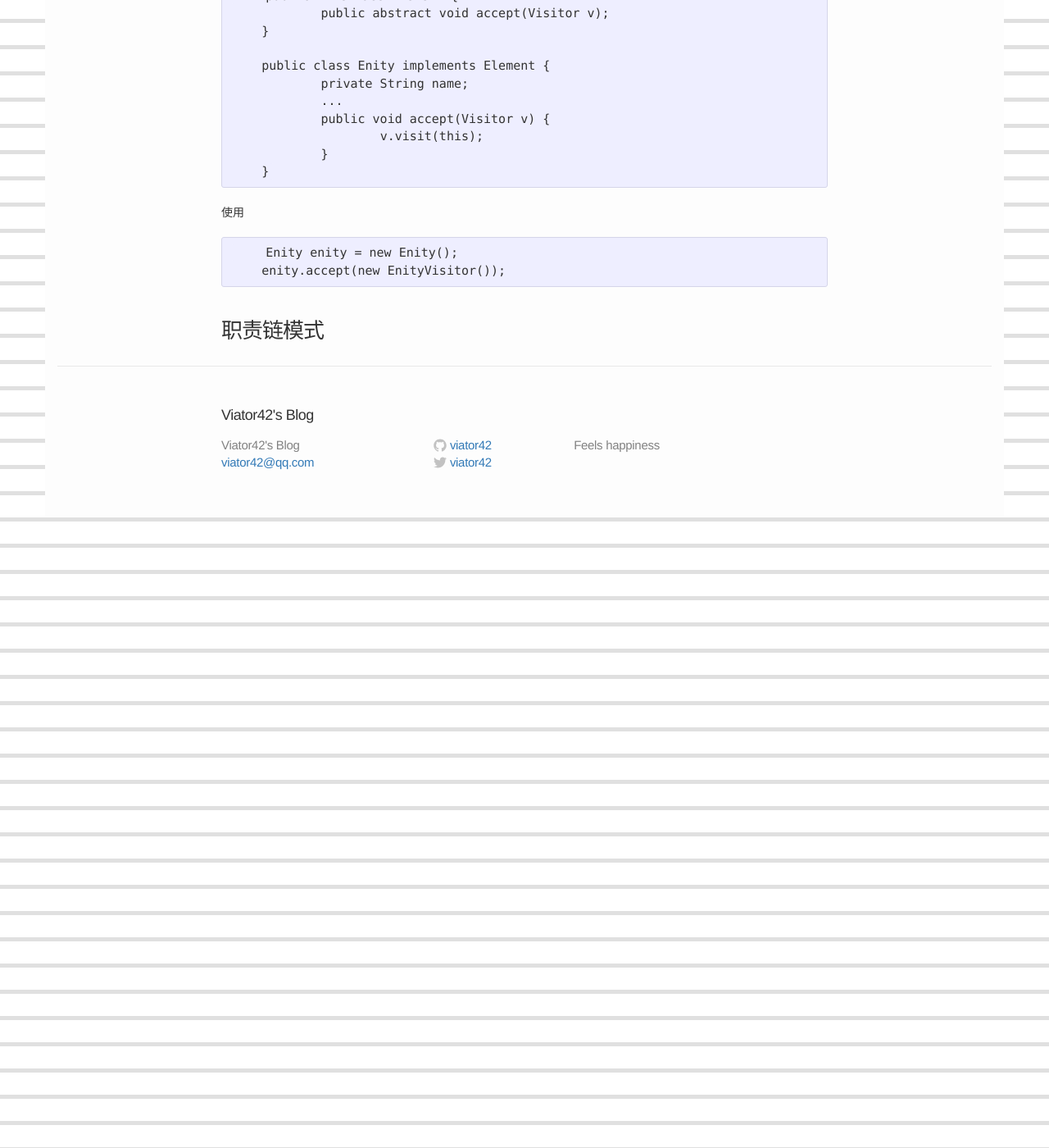
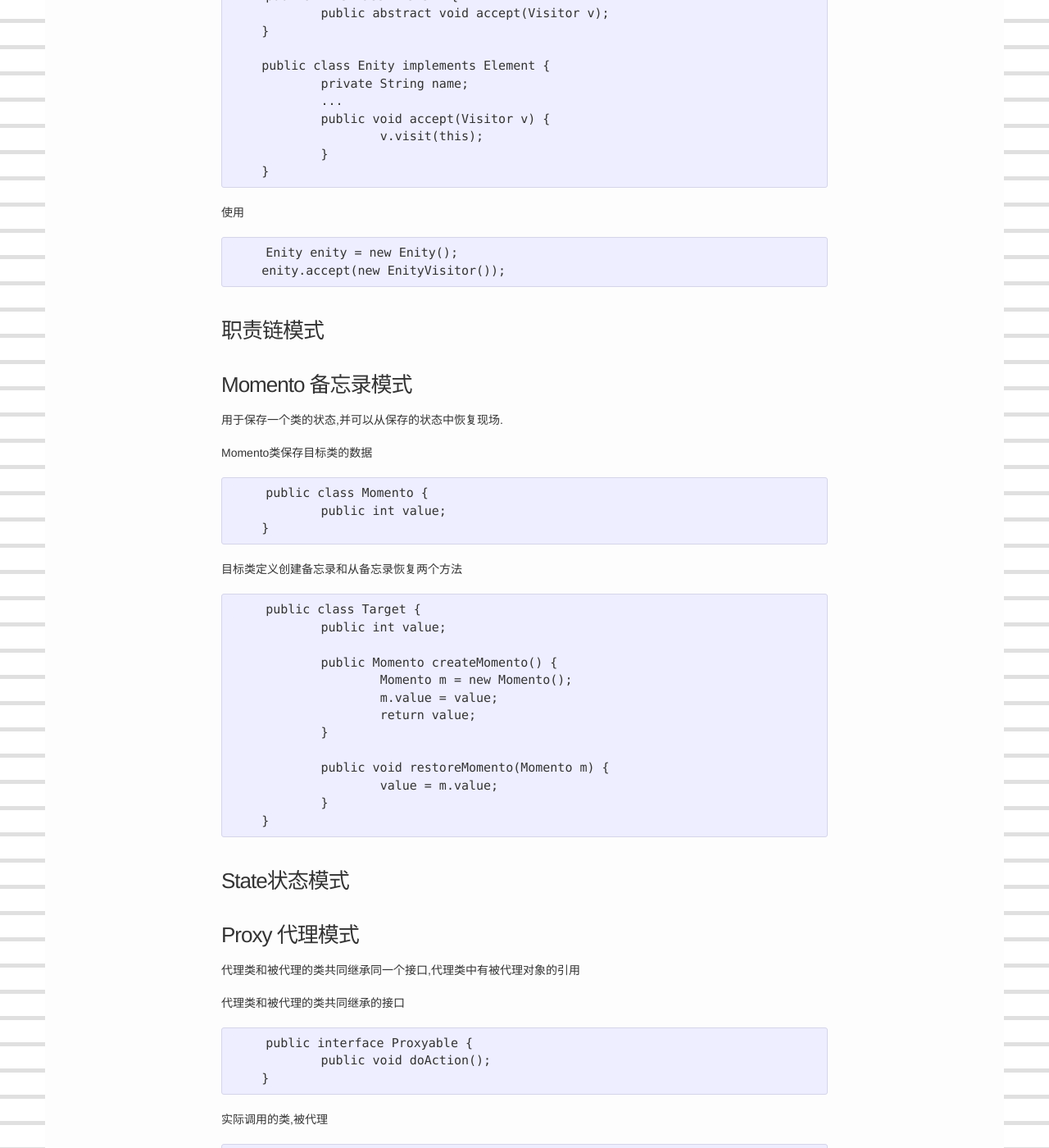
Before and after one commit to viator42/viator42.github.io, a Jekyll site: the page built from _posts/2018-2-24-java-notes.markdown, in a window 1280 px wide and 1400 px high, scrolled down 22672 px. Shown: the whole window at 82% size. Built offline with Jekyll 4.4.1, drawn with Linux system fonts in a browser that asks for light colours; some of the changed text lies outside the part shown.

Commit message:
update post

```diff
--- a/_posts/2018-2-24-java-notes.markdown
+++ b/_posts/2018-2-24-java-notes.markdown
@@ -999,3 +999,69 @@ Visitor模式中,数据结构和处理被分开.编写一个访问者类访问
         enity.accept(new EnityVisitor());
 
 ### 职责链模式
+
+### Momento 备忘录模式
+
+用于保存一个类的状态,并可以从保存的状态中恢复现场.
+
+Momento类保存目标类的数据
+
+        public class Momento {
+                public int value;
+        }
+
+目标类定义创建备忘录和从备忘录恢复两个方法
+
+        public class Target {
+                public int value;
+
+                public Momento createMomento() {
+                        Momento m = new Momento();
+                        m.value = value;
+                        return value;
+                }
+
+                public void restoreMomento(Momento m) {
+                        value = m.value;
+                }
+        }
+
+### State状态模式
+
+### Proxy 代理模式
+
+代理类和被代理的类共同继承同一个接口,代理类中有被代理对象的引用
+
+代理类和被代理的类共同继承的接口
+
+        public interface Proxyable {
+                public void doAction();
+        }
+
+实际调用的类,被代理
+
+        public class Real implements Proxyable {
+                public void doAction() {
+                        //实际操作
+                }
+        }
+
+代理类,包含被代理类的引用
+
+        public class Proxy implements Proxyable {
+                public Real real;
+
+                public void doAction() {
+                        real.doAction();
+                }
+
+        }
+
+使用
+        Real real = new Real();
+        Proxy proxy = new Proxy();
+        proxy.real = real;
+
+        proxy.doAction();
+
+### FlyWeight模式
```
